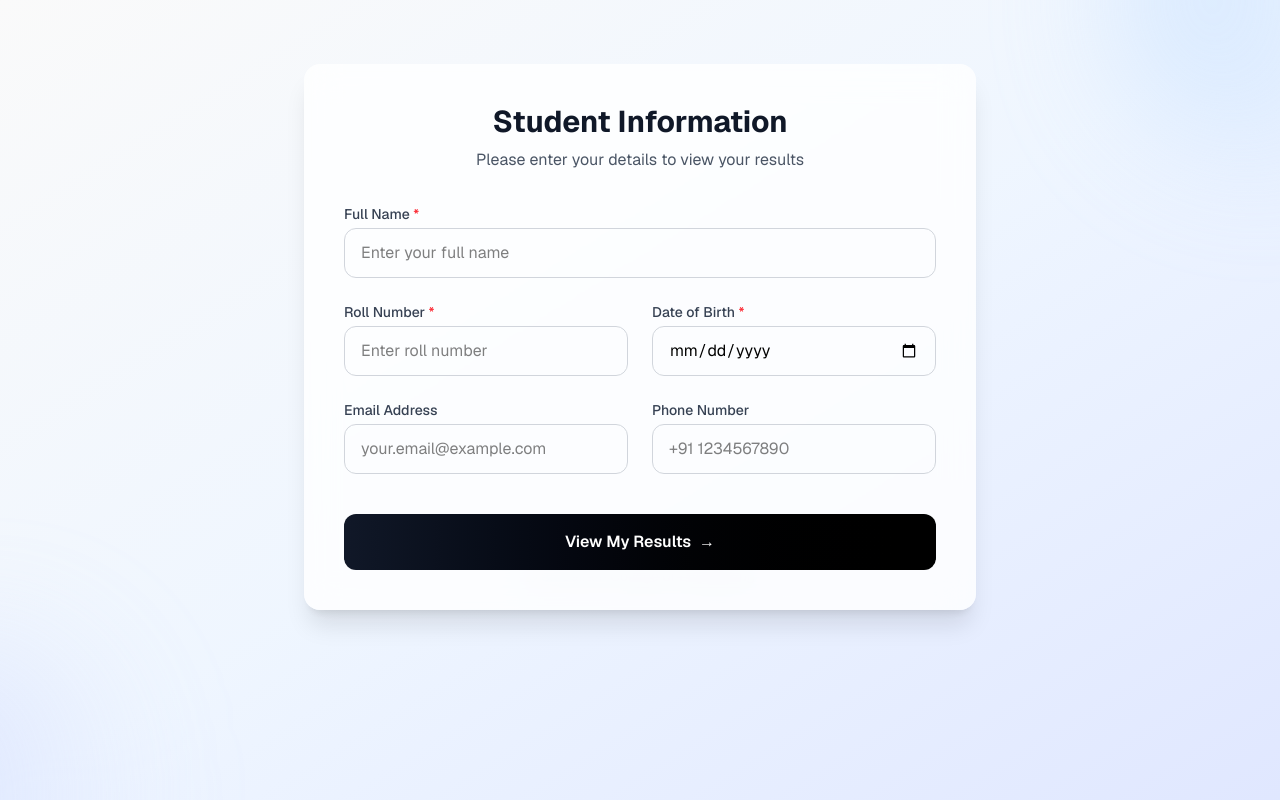
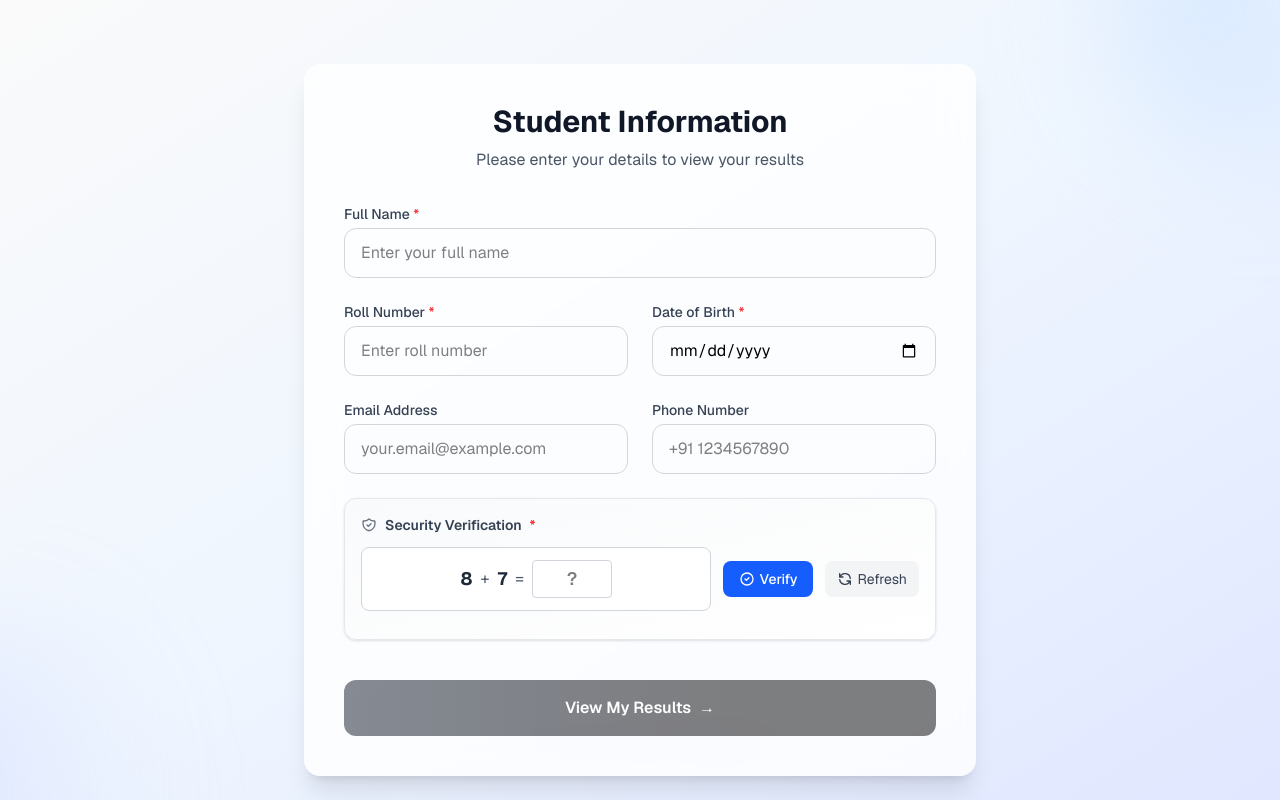
Before and after one commit to SaranSrini03/portal, a Next.js app: page /dashboard in a window 1280 px wide. Built offline with nearby package versions, Linux system fonts and the light colour scheme.

Commit message:
added captcha

```diff
--- /dev/null
+++ b/app/components/MathCaptcha.tsx
@@ -0,0 +1,148 @@
+'use client';
+
+import { useState, useEffect } from 'react';
+
+interface MathCaptchaProps {
+  onVerify: (isValid: boolean) => void;
+}
+
+export const MathCaptcha: React.FC<MathCaptchaProps> = ({ onVerify }) => {
+  const [num1, setNum1] = useState(0);
+  const [num2, setNum2] = useState(0);
+  const [userAnswer, setUserAnswer] = useState('');
+  const [isValid, setIsValid] = useState(false);
+  const [error, setError] = useState('');
+  const [isVerified, setIsVerified] = useState(false);
+
+  const generateNewCaptcha = () => {
+    const n1 = Math.floor(Math.random() * 10) + 1;
+    const n2 = Math.floor(Math.random() * 10) + 1;
+    setNum1(n1);
+    setNum2(n2);
+    setUserAnswer('');
+    setIsValid(false);
+    setError('');
+    setIsVerified(false);
+    onVerify(false);
+  };
+
+  useEffect(() => {
+    generateNewCaptcha();
+  }, []);
+
+  const handleAnswerChange = (e: React.ChangeEvent<HTMLInputElement>) => {
+    const answer = e.target.value;
+    setUserAnswer(answer);
+    // Reset verification state when user changes answer
+    if (isVerified) {
+      setIsVerified(false);
+      setIsValid(false);
+      setError('');
+      onVerify(false);
+    }
+  };
+
+  const handleVerify = () => {
+    if (!userAnswer.trim()) {
+      setError('Please enter an answer');
+      setIsValid(false);
+      onVerify(false);
+      return;
+    }
+
+    const correctAnswer = num1 + num2;
+    const answerNum = parseInt(userAnswer);
+    const isValidAnswer = !isNaN(answerNum) && answerNum === correctAnswer;
+
+    setIsValid(isValidAnswer);
+    setIsVerified(true);
+    onVerify(isValidAnswer);
+
+    if (!isValidAnswer) {
+      setError('Incorrect answer. Please try again.');
+    } else {
+      setError('');
+    }
+  };
+
+  return (
+    <div className="bg-gradient-to-br from-gray-50 to-white p-4 rounded-xl border border-gray-200 shadow-sm">
+      <label className="block text-sm font-semibold text-gray-700 mb-3 flex items-center gap-2">
+        <svg className="w-4 h-4 text-gray-500" fill="none" stroke="currentColor" viewBox="0 0 24 24">
+          <path strokeLinecap="round" strokeLinejoin="round" strokeWidth={2} d="M9 12l2 2 4-4m5.618-4.016A11.955 11.955 0 0112 2.944a11.955 11.955 0 01-8.618 3.04A12.02 12.02 0 003 9c0 5.591 3.824 10.29 9 11.622 5.176-1.332 9-6.03 9-11.622 0-1.042-.133-2.052-.382-3.016z" />
+        </svg>
+        Security Verification
+        <span className="text-red-500">*</span>
+      </label>
+
+      <div className="flex items-center gap-3 mb-3">
+        <div className="flex-1 flex items-center justify-center gap-2 bg-white px-4 py-3 rounded-lg border border-gray-300">
+          <span className="text-lg font-bold text-gray-800">{num1}</span>
+          <span className="text-gray-600">+</span>
+          <span className="text-lg font-bold text-gray-800">{num2}</span>
+          <span className="text-gray-600">=</span>
+          <input
+            type="number"
+            value={userAnswer}
+            onChange={handleAnswerChange}
+            className="w-20 px-2 py-1 text-center text-lg font-semibold border border-gray-300 rounded focus:ring-2 focus:ring-blue-500 focus:border-blue-500 [appearance:textfield] [&::-webkit-outer-spin-button]:appearance-none [&::-webkit-inner-spin-button]:appearance-none"
+            placeholder="?"
+            required
+          />
+        </div>
+        <button
+          type="button"
+          onClick={handleVerify}
+          disabled={isValid}
+          className="px-4 py-2 text-sm bg-blue-600 hover:bg-blue-700 text-white rounded-lg transition-colors duration-200 flex items-center gap-1 font-medium disabled:opacity-50 disabled:cursor-not-allowed disabled:bg-green-600 disabled:hover:bg-green-600"
+          title="Verify answer"
+        >
+          {isValid ? (
+            <>
+              <svg className="w-4 h-4" fill="none" stroke="currentColor" viewBox="0 0 24 24">
+                <path strokeLinecap="round" strokeLinejoin="round" strokeWidth={2} d="M5 13l4 4L19 7" />
+              </svg>
+              Verified
+            </>
+          ) : (
+            <>
+              <svg className="w-4 h-4" fill="none" stroke="currentColor" viewBox="0 0 24 24">
+                <path strokeLinecap="round" strokeLinejoin="round" strokeWidth={2} d="M9 12l2 2 4-4m6 2a9 9 0 11-18 0 9 9 0 0118 0z" />
+              </svg>
+              Verify
+            </>
+          )}
+        </button>
+        <button
+          type="button"
+          onClick={generateNewCaptcha}
+          className="px-3 py-2 text-sm bg-gray-100 hover:bg-gray-200 text-gray-700 rounded-lg transition-colors duration-200 flex items-center gap-1"
+          title="Refresh captcha"
+        >
+          <svg className="w-4 h-4" fill="none" stroke="currentColor" viewBox="0 0 24 24">
+            <path strokeLinecap="round" strokeLinejoin="round" strokeWidth={2} d="M4 4v5h.582m15.356 2A8.001 8.001 0 004.582 9m0 0H9m11 11v-5h-.581m0 0a8.003 8.003 0 01-15.357-2m15.357 2H15" />
+          </svg>
+          Refresh
+        </button>
+      </div>
+
+      {isVerified && error && (
+        <p className="text-sm text-red-600 mt-2 flex items-center gap-1">
+          <svg className="w-4 h-4" fill="none" stroke="currentColor" viewBox="0 0 24 24">
+            <path strokeLinecap="round" strokeLinejoin="round" strokeWidth={2} d="M12 8v4m0 4h.01M21 12a9 9 0 11-18 0 9 9 0 0118 0z" />
+          </svg>
+          {error}
+        </p>
+      )}
+
+      {isValid && isVerified && (
+        <p className="text-sm text-green-600 mt-2 flex items-center gap-1">
+          <svg className="w-4 h-4" fill="none" stroke="currentColor" viewBox="0 0 24 24">
+            <path strokeLinecap="round" strokeLinejoin="round" strokeWidth={2} d="M5 13l4 4L19 7" />
+          </svg>
+          Verification successful
+        </p>
+      )}
+    </div>
+  );
+};
--- a/app/dashboard/page.tsx
+++ b/app/dashboard/page.tsx
@@ -4,6 +4,7 @@ import { useState } from 'react';
 import { useRouter } from 'next/navigation';
 import { PageContainer } from '../components/PageContainer';
 import { FormInput } from '../components/FormInput';
+import { MathCaptcha } from '../components/MathCaptcha';
 
 export default function StudentForm() {
   const router = useRouter();
@@ -15,6 +16,7 @@ export default function StudentForm() {
     phone: ''
   });
   const [isLoading, setIsLoading] = useState(false);
+  const [isCaptchaValid, setIsCaptchaValid] = useState(false);
 
   const handleChange = (e: React.ChangeEvent<HTMLInputElement>) => {
     const { name, value } = e.target;
@@ -26,6 +28,12 @@ export default function StudentForm() {
 
   const handleSubmit = (e: React.FormEvent) => {
     e.preventDefault();
+
+    if (!isCaptchaValid) {
+      alert('Please complete the security verification (captcha) before submitting.');
+      return;
+    }
+
     setIsLoading(true);
 
     // Navigate to result page with roll number
@@ -96,11 +104,13 @@ export default function StudentForm() {
               />
             </div>
 
+            <MathCaptcha onVerify={setIsCaptchaValid} />
+
             <div className="pt-4">
               <button
                 type="submit"
-                disabled={isLoading}
-                className="w-full px-6 py-4 bg-gradient-to-r from-gray-900 to-black text-white font-semibold rounded-xl hover:shadow-xl transition-all duration-300 transform hover:scale-[1.02] hover:-translate-y-0.5 focus:outline-none focus:ring-2 focus:ring-offset-2 focus:ring-blue-500 disabled:opacity-50 disabled:cursor-not-allowed"
+                disabled={isLoading || !isCaptchaValid}
+                className="w-full px-6 py-4 bg-gradient-to-r from-gray-900 to-black text-white font-semibold rounded-xl hover:shadow-xl transition-all duration-300 transform hover:scale-[1.02] hover:-translate-y-0.5 focus:outline-none focus:ring-2 focus:ring-offset-2 focus:ring-blue-500 disabled:opacity-50 disabled:cursor-not-allowed disabled:transform-none"
               >
                 {isLoading ? 'Loading...' : 'View My Results'}
                 {!isLoading && <span className="ml-2">→</span>}
```
